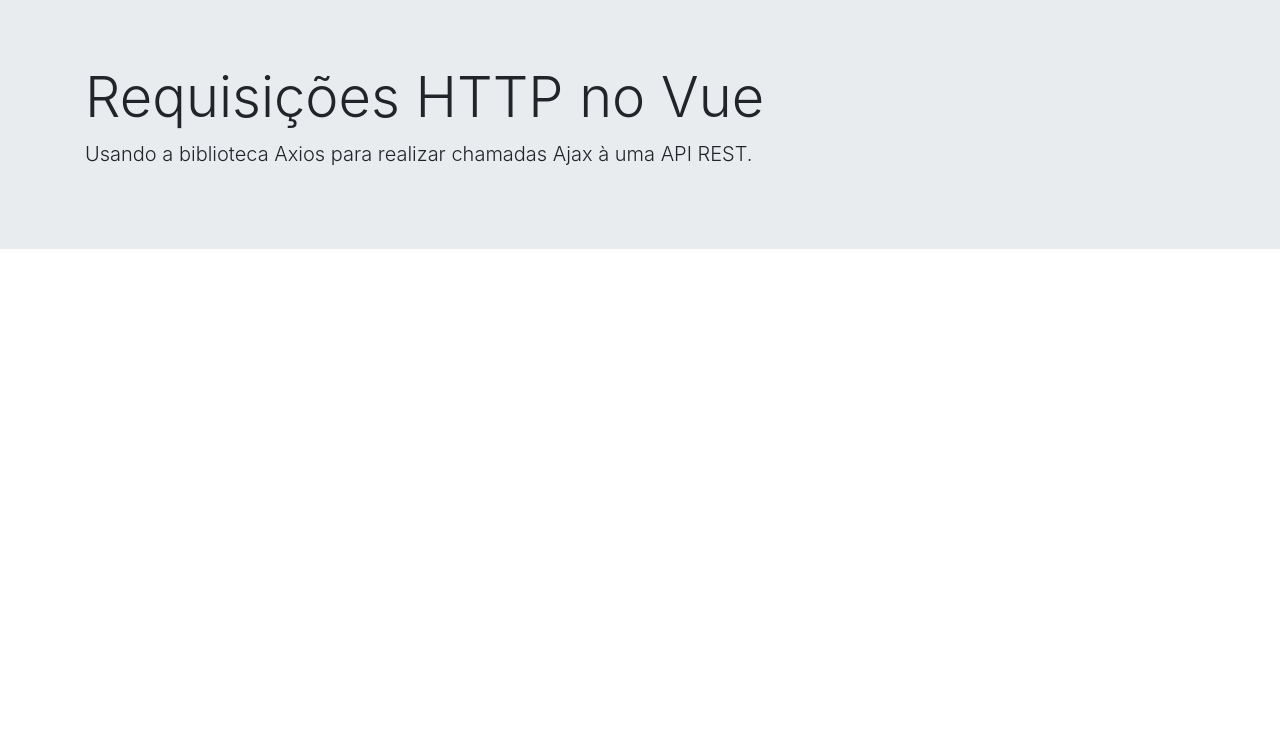
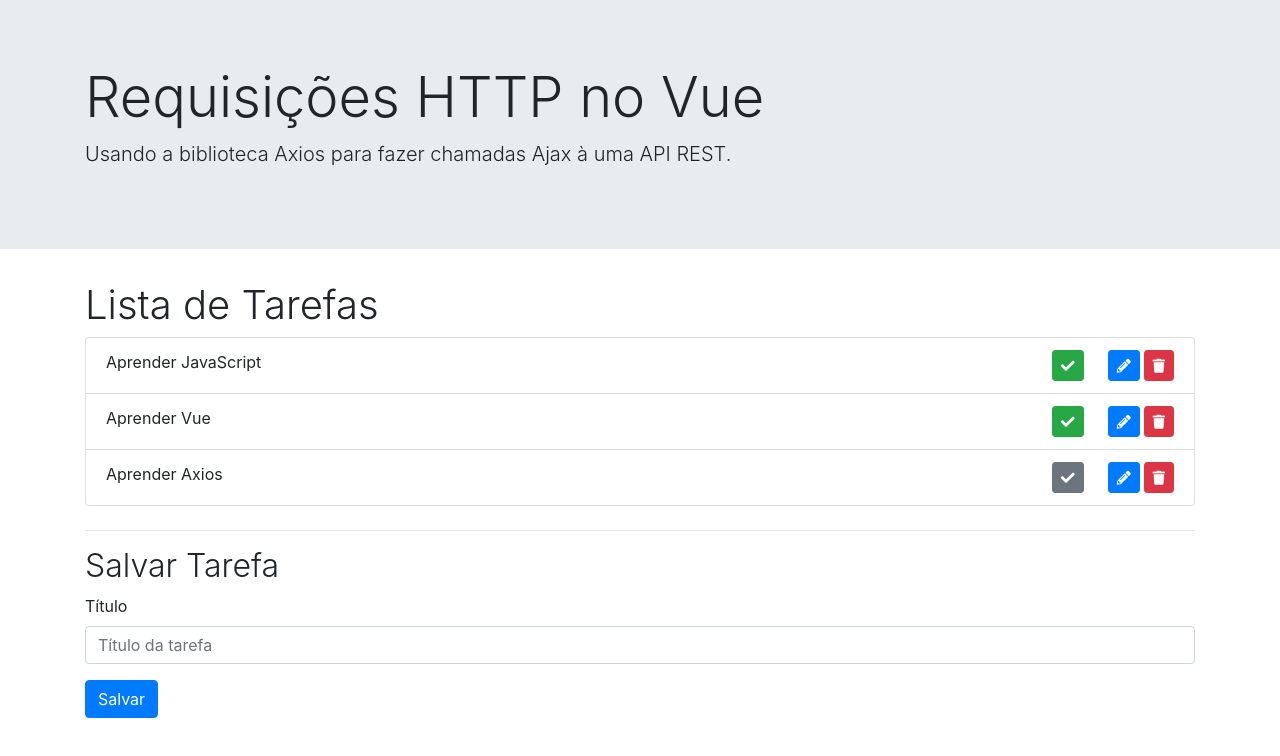
Before and after one commit to lourencofelipe/vue-http, a Vue app: page / in a window 1280 px wide. Shown: the top 756 px of the page. Built offline with nearby package versions, Linux system fonts and the light colour scheme.

Commit message:
Adding components

```diff
--- a/public/index.html
+++ b/public/index.html
@@ -5,12 +5,13 @@
     <meta http-equiv="X-UA-Compatible" content="IE=edge">
     <meta name="viewport" content="width=device-width,initial-scale=1.0">
     <link rel="icon" href="<%= BASE_URL %>favicon.ico">
-    <link rel="stylesheet" href="https://stackpath.bootstrapcdn.com/bootstrap/4.4.1/css/bootstrap.min.css" integrity="sha384-Vkoo8x4CGsO3+Hhxv8T/Q5PaXtkKtu6ug5TOeNV6gBiFeWPGFN9MuhOf23Q9Ifjh" crossorigin="anonymous">
-    <title><%= htmlWebpackPlugin.options.title %></title>
+    <title>vue-http</title>
+    <link rel="stylesheet" href="https://stackpath.bootstrapcdn.com/bootstrap/4.2.1/css/bootstrap.min.css" integrity="sha384-GJzZqFGwb1QTTN6wy59ffF1BuGJpLSa9DkKMp0DgiMDm4iYMj70gZWKYbI706tWS" crossorigin="anonymous">
+    <link rel="stylesheet" href="https://use.fontawesome.com/releases/v5.6.3/css/all.css" integrity="sha384-UHRtZLI+pbxtHCWp1t77Bi1L4ZtiqrqD80Kn4Z8NTSRyMA2Fd33n5dQ8lWUE00s/" crossorigin="anonymous">
   </head>
   <body>
     <noscript>
-      <strong>We're sorry but <%= htmlWebpackPlugin.options.title %> doesn't work properly without JavaScript enabled. Please enable it to continue.</strong>
+      <strong>We're sorry but vue-http doesn't work properly without JavaScript enabled. Please enable it to continue.</strong>
     </noscript>
     <div id="app"></div>
     <!-- built files will be auto injected -->
--- a/src/App.vue
+++ b/src/App.vue
@@ -1,15 +1,29 @@
 <template>
   <div id="app">
+
     <div class="jumbotron jumbotron-fluid">
-       <div class="container">
-         <h1 class="display-4">Requisições HTTP no Vue</h1>
-         <p class="lead">Usando a biblioteca Axios para realizar chamadas Ajax à uma API REST.</p>
-       </div>
+      <div class="container">
+        <h1 class="display-4">Requisições HTTP no Vue</h1>
+        <p class="lead">Usando a biblioteca Axios para fazer chamadas Ajax à uma API REST.</p>
+      </div>
     </div>
 
     <div class="container">
+
+      <TarefasLista />
 
     </div>
 
   </div>
 </template>
+
+<script>
+
+import TarefasLista from './components/TarefasLista.vue'
+
+export default {
+    components: {
+        TarefasLista
+    }
+}
+</script>
--- /dev/null
+++ b/src/components/TarefaSalvar.vue
@@ -0,0 +1,55 @@
+<template>
+    <div class="mt-4">
+        <hr>
+        <h2 class="font-weight-light">Salvar Tarefa</h2>
+        <form>
+            <div class="row">
+                <div :class="classeColuna">
+                    <div class="form-group">
+                        <label>Título</label>
+                        <input
+                            type="text"
+                            class="form-control"
+                            placeholder="Título da tarefa">
+                    </div>
+                </div>
+                <div class="col-sm-2" v-if="tarefa">
+                    <div class="form-group">
+                        <label>Tarefa concluída?</label>
+                        <button class="btn btn-secondary btn-sm d-block">
+                            <i class="fa fa-check"></i>
+                        </button>
+                    </div>
+                </div>
+            </div>
+
+            <button type="submit" class="btn btn-primary">Salvar</button>
+        </form>
+    </div>
+</template>
+
+<script>
+export default {
+    props: {
+        tarefa: {
+            type: Object,
+            default: undefined
+        }
+    },
+    data() {
+        return {
+            tarefaLocal: Object.assign(
+                {},
+                { titulo: '', concluido: false },
+                this.tarefa)
+        }
+    },
+    computed: {
+        classeColuna() {
+            return this.tarefa
+                ? 'col-sm-10'
+                : 'col-sm-12'
+        }
+    }
+}
+</script>
--- /dev/null
+++ b/src/components/TarefasLista.vue
@@ -0,0 +1,40 @@
+<template>
+    <div>
+
+        <h1 class="font-weight-light">Lista de Tarefas</h1>
+
+        <ul class="list-group" v-if="tarefas.length > 0">
+            <TarefasListaIten
+                v-for="tarefa in tarefas"
+                :key="tarefa.id"
+                :tarefa="tarefa" />
+        </ul>
+
+        <p v-else>Nenhuma tarefa criada.</p>
+
+        <TarefaSalvar />
+
+    </div>
+</template>
+
+<script>
+
+import TarefaSalvar from './TarefaSalvar.vue'
+import TarefasListaIten from './TarefasListaIten.vue'
+
+export default {
+    components: {
+        TarefaSalvar,
+        TarefasListaIten
+    },
+    data() {
+        return {
+            tarefas: [
+                { id: 1, titulo: 'Aprender JavaScript', concluido: true },
+                { id: 2, titulo: 'Aprender Vue', concluido: true },
+                { id: 3, titulo: 'Aprender Axios', concluido: false }
+            ]
+        }
+    }
+}
+</script>
--- /dev/null
+++ b/src/components/TarefasListaIten.vue
@@ -0,0 +1,47 @@
+<template>
+    <li class="list-group-item d-flex">
+        <span>{{ tarefa.titulo }}</span>
+        <span class="espacar"></span>
+        <button class="btn btn-sm mr-4" :class="classeCSS" :title="tituloBotaoConcluido">
+            <i class="fa fa-check"></i>
+        </button>
+        <button class="btn btn-primary btn-sm mr-1" title="Editar">
+            <i class="fa fa-pencil-alt"></i>
+        </button>
+        <button class="btn btn-danger btn-sm" title="Deletar">
+            <i class="fa fa-trash"></i>
+        </button>
+    </li>
+</template>
+
+<script>
+export default {
+    props: {
+        tarefa: {
+            type: Object,
+            requred: true
+        }
+    },
+    computed: {
+        classeCSS() {
+            return {
+                'btn-secondary': !this.tarefa.concluido,
+                'btn-success': this.tarefa.concluido
+            }
+        },
+        tituloBotaoConcluido() {
+            return this.tarefa.concluido
+                ? 'Refazer Tarefa'
+                : 'Concluir Tarefa'
+        }
+    }
+}
+</script>
+
+<style scoped>
+
+    .espacar {
+        flex: 1 1 auto;
+    }
+
+</style>
```
Also changed, not shown: 1 other file (tests, documents, lock files or other folders).
